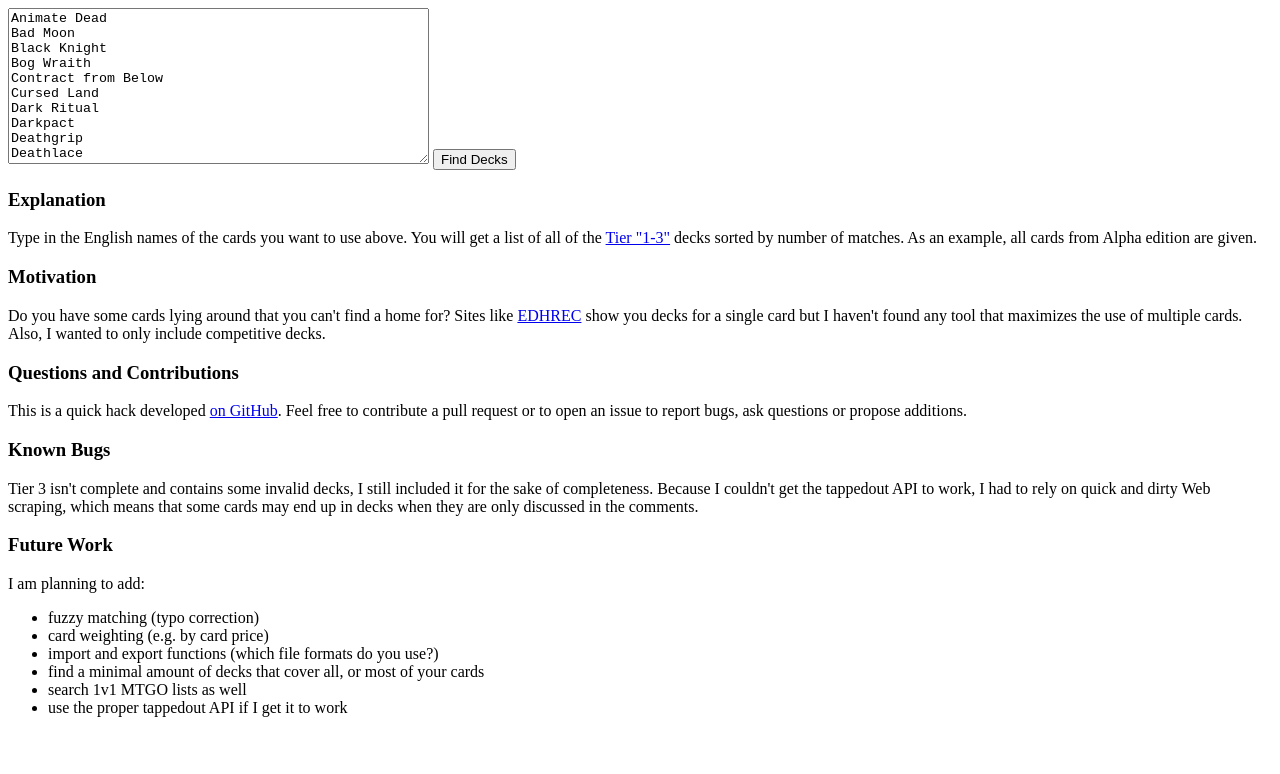
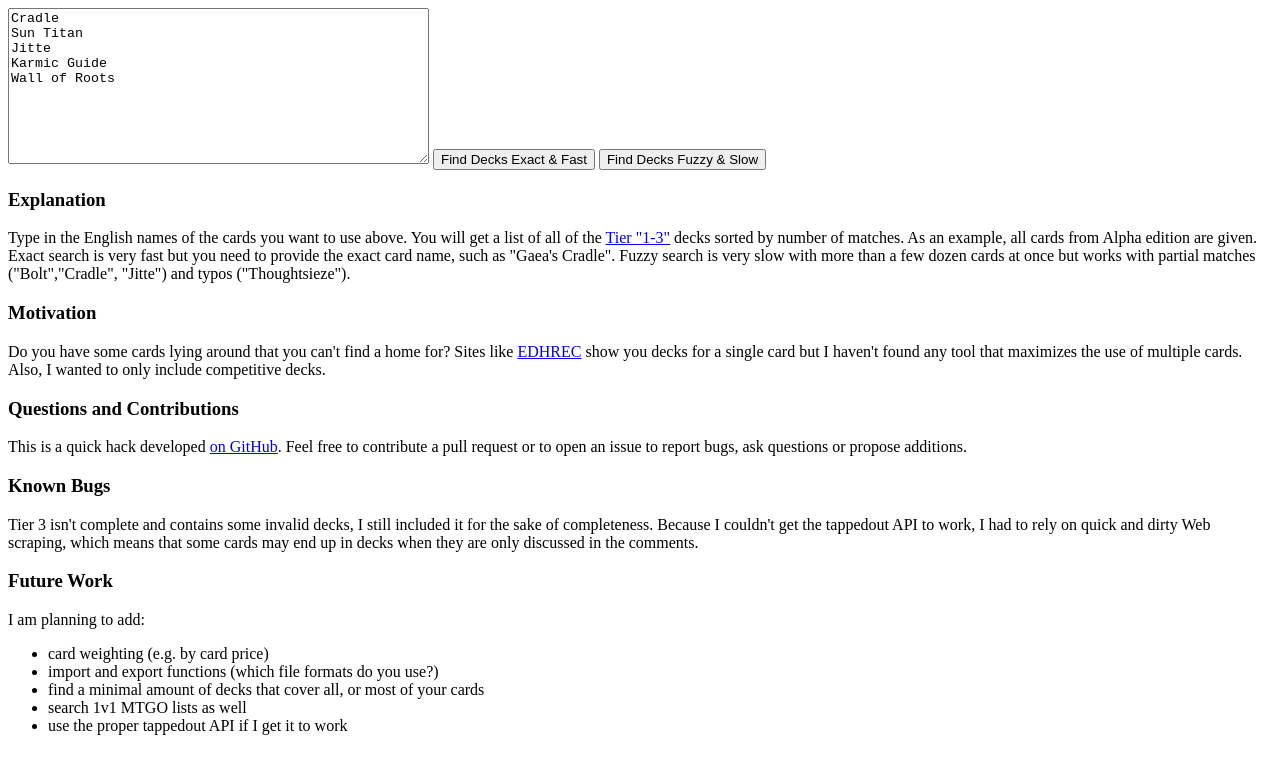
Before and after one commit to KonradHoeffner/mtg, a website: page index.html in a window 1280 px wide. Drawn offline with nearby package versions, Linux system fonts and the light colour scheme.

Commit message:
adding fuzzy search to index.html
index.js in next commit, working on another laptop without git

```diff
--- a/index.html
+++ b/index.html
@@ -4,21 +4,24 @@
 	<meta charset="utf-8">
 	<meta name="viewport" content="width=device-width, initial-scale=1.0">
 	<title>Competitive Commander Multiplayer Deck Finder</title>
-	<script src="js/index.js"></script>
-	<script src="js/alpha.js"></script>
 	<script src="https://cdnjs.cloudflare.com/ajax/libs/fuse.js/3.0.4/fuse.min.js"></script>
 	<script src="cache/index.js"></script>
 	<script src="cache/decklists.js"></script>
+	<script src="js/index.js"></script>
+	<script src="js/alpha.js"></script>
 </head>
 <body>
 <textarea id="cardNames" rows="10" cols="50"></textarea>
-<script>document.getElementById("cardNames").value=alpha;</script>
-<input type="button" value="Find Decks" onclick="search(document.getElementById('cardNames').value.split('\n'))"/>
+<script>document.getElementById("cardNames").value="Cradle\nSun Titan\nJitte\nKarmic Guide\nWall of Roots";</script>
+<input type="button" value="Find Decks Exact & Fast" onclick="search(document.getElementById('cardNames').value.split('\n'))"/>
+<input type="button" value="Find Decks Fuzzy & Slow" onclick="fuzzySearch(document.getElementById('cardNames').value.split('\n'))"/>
 
 <h3>Explanation</h3>
 Type in the English names of the cards you want to use above.
 You will get a list of all of the <a href="http://tappedout.net/mtg-decks/list-multiplayer-edh-generals-by-tier/">Tier "1-3"</a> decks sorted by number of matches.
 As an example, all cards from Alpha edition are given.
+Exact search is very fast but you need to provide the exact card name, such as "Gaea's Cradle".
+Fuzzy search is very slow with more than a few dozen cards at once but works with partial matches ("Bolt","Cradle", "Jitte") and typos ("Thoughtsieze").
 <h3>Motivation</h3>
 Do you have some cards lying around that you can't find a home for? Sites like <a href="https://edhrec.com">EDHREC</a> show you decks for a single card but I haven't found any tool that maximizes the use of multiple cards. Also, I wanted to only include competitive decks.
 <h3>Questions and Contributions</h3>
@@ -29,7 +32,6 @@ Because I couldn't get the tappedout API to work, I had to rely on quick and dir
 <h3>Future Work</h3>
 I am planning to add:
 <ul>
-<li>fuzzy matching (typo correction)</li>
 <li>card weighting (e.g. by card price)</li>
 <li>import and export functions (which file formats do you use?)</li>
 <li>find a minimal amount of decks that cover all, or most of your cards</li>
```
